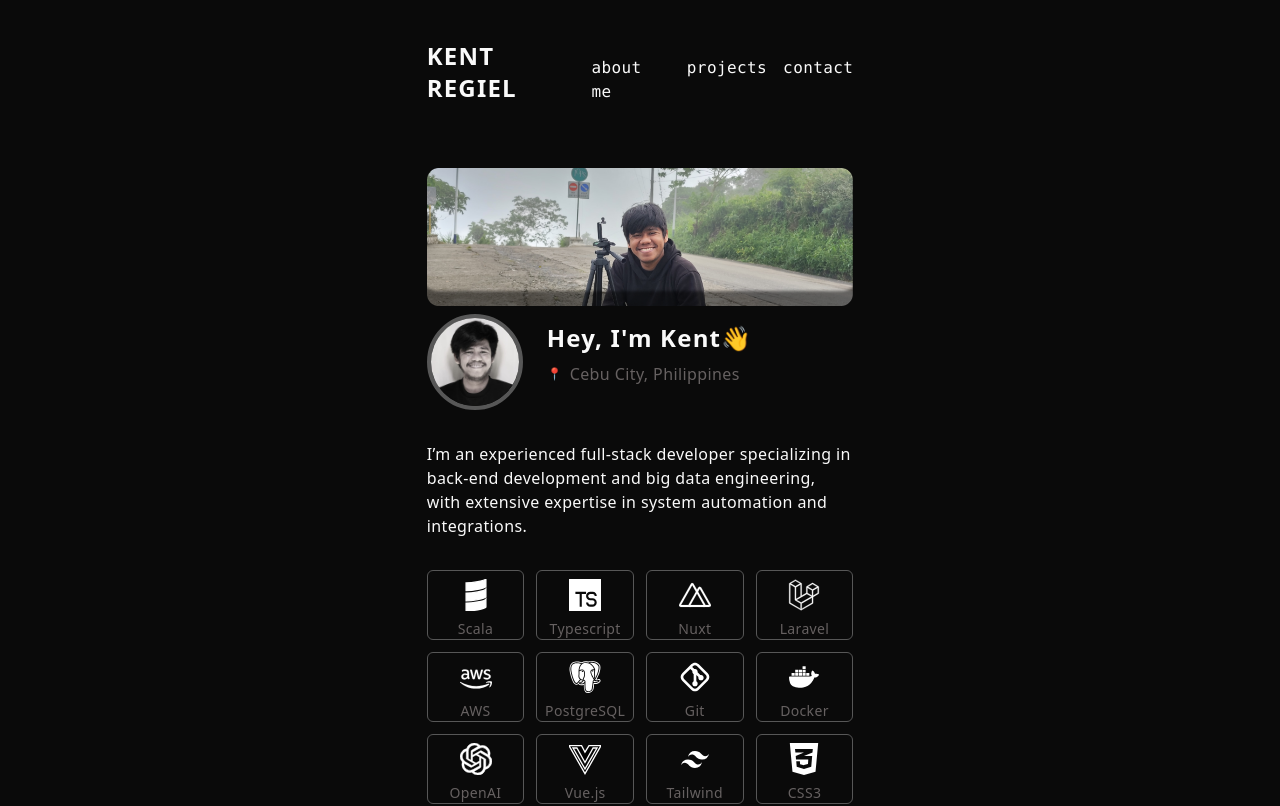
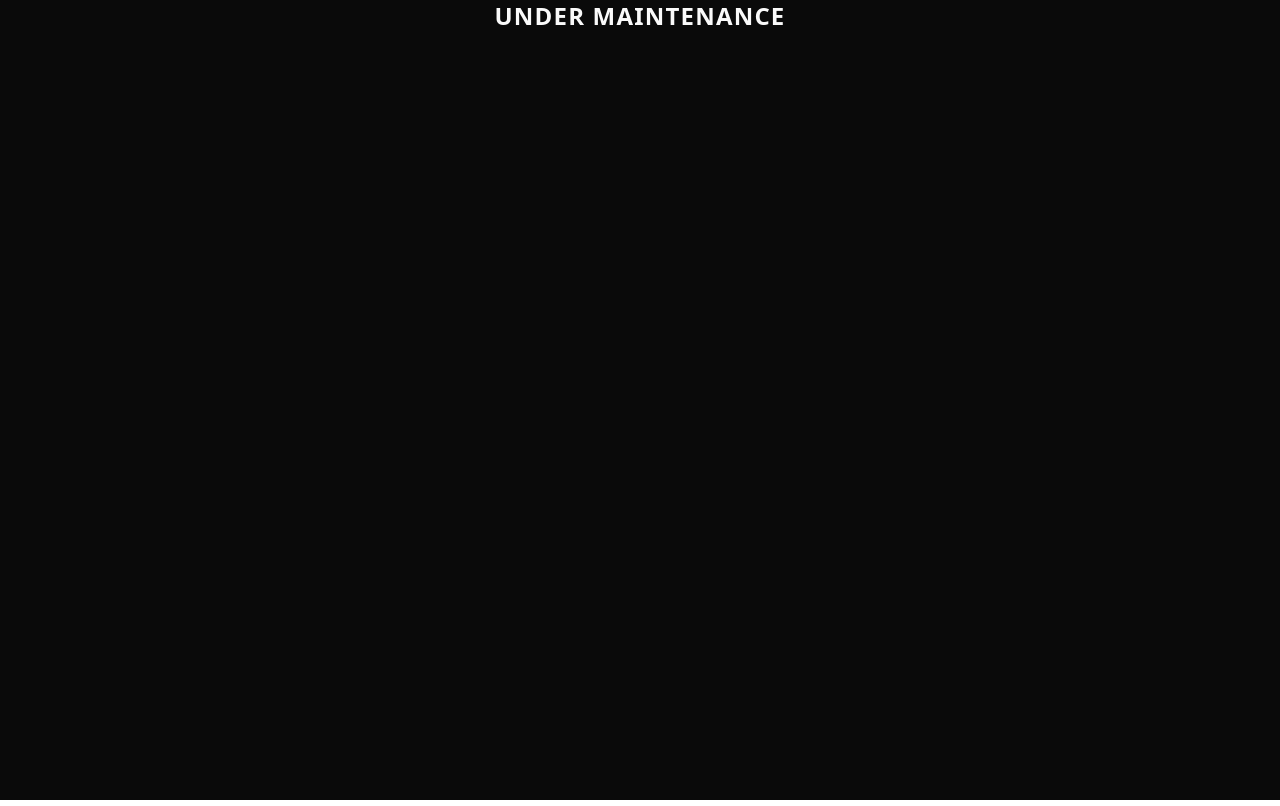
Before and after one commit to xborgkenkent/portfolio, a Vue app: page / in a window 1280 px wide. Shown: the top 806 px of the page. Built offline with nearby package versions, Linux system fonts and the light colour scheme.

Commit message:
maintenance

```diff
--- a/src/App.vue
+++ b/src/App.vue
@@ -5,10 +5,11 @@ import AboutMe from "./views/AboutMe.vue"
 
 <template>
   <div class="min-h-screen flex justify-center bg-[#0a0a0a] pb-36">
-    <div class="w-4/12 pt-10">
+    <p class="font-sans font-bold text-2xl text-[#FAFAFA] tracking-wider">UNDER MAINTENANCE</p>
+    <!-- <div class="w-4/12 pt-10">
         <Header class="pb-16"/>
         <AboutMe/>
-    </div>
+    </div>   -->
   </div>
 </template>
 
```
